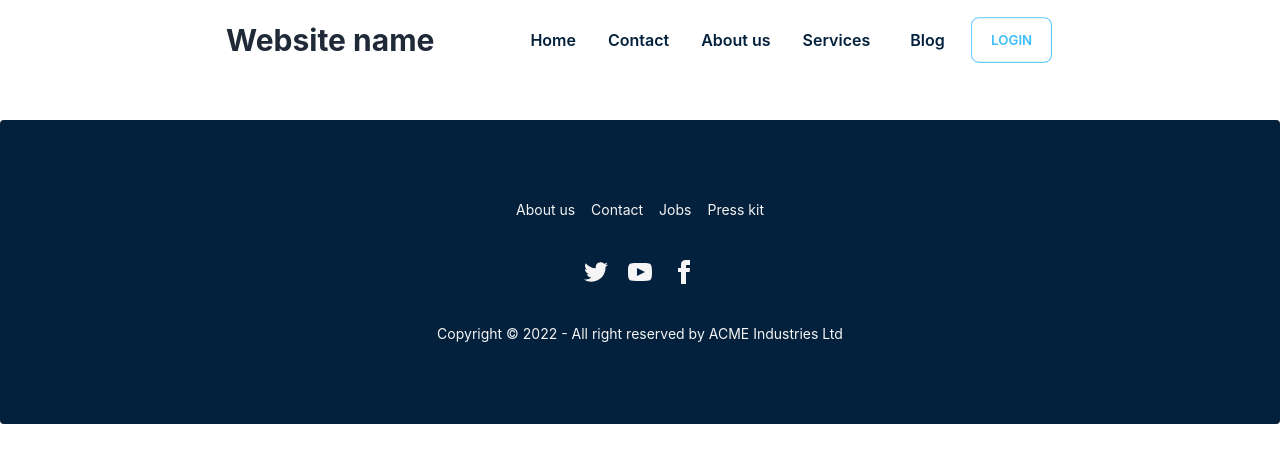
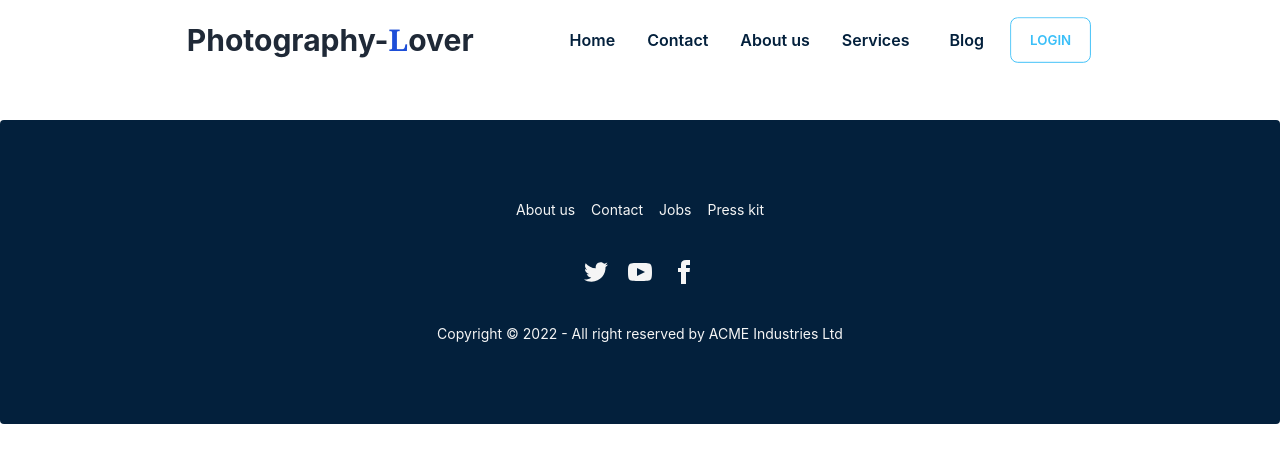
Before and after one commit to Maruf-Stack/service-review-client, a React (Create React App) app: page / in a window 1280 px wide. Shown: the top 462 px of the page. Built offline with nearby package versions, Linux system fonts and the light colour scheme.

Commit message:
name added

```diff
--- a/src/Shared/header/Header.js
+++ b/src/Shared/header/Header.js
@@ -27,7 +27,7 @@
     return (
         <div>
             <div className='mt-5 text-2xl font-bold text-center lg:hidden'>
-                <h2>This is name of this website</h2>
+                <h2>Photography <span>Lover</span></h2>
             </div>
             <div className="h-20 navbar mb-7">
                 <div className="navbar-start">
@@ -49,7 +49,7 @@
 
                 </div>
                 <div className="hidden navbar-center lg:flex">
-                    <h2 className='mr-20 text-3xl font-bold'>Website name</h2>
+                    <h2 className='mr-20 text-3xl font-bold'>Photography-<span className='font-serif text-blue-700'>L</span>over</h2>
                     <ul className="p-0 menu menu-horizontal large-nav">
 
                         {lgmenu}
```
